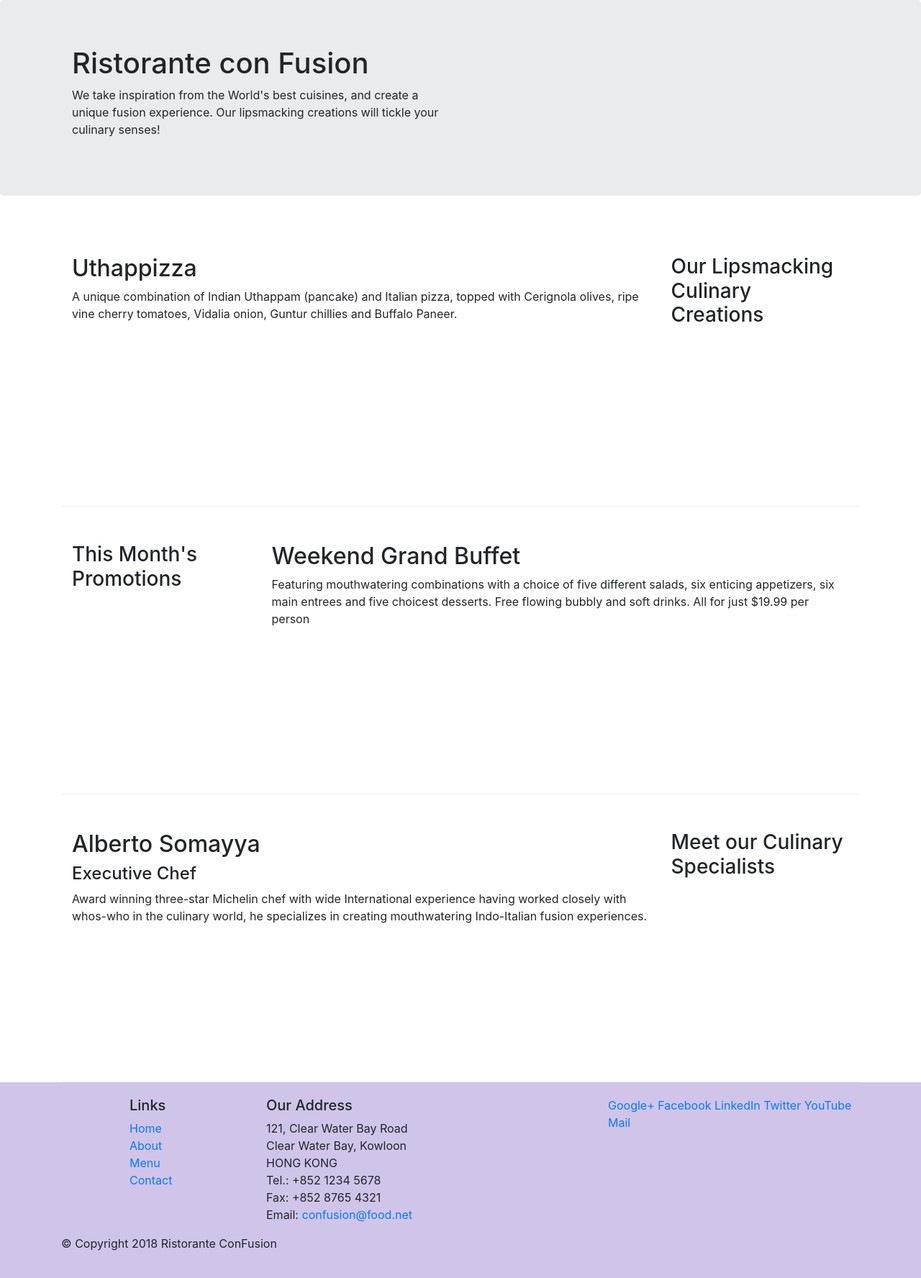
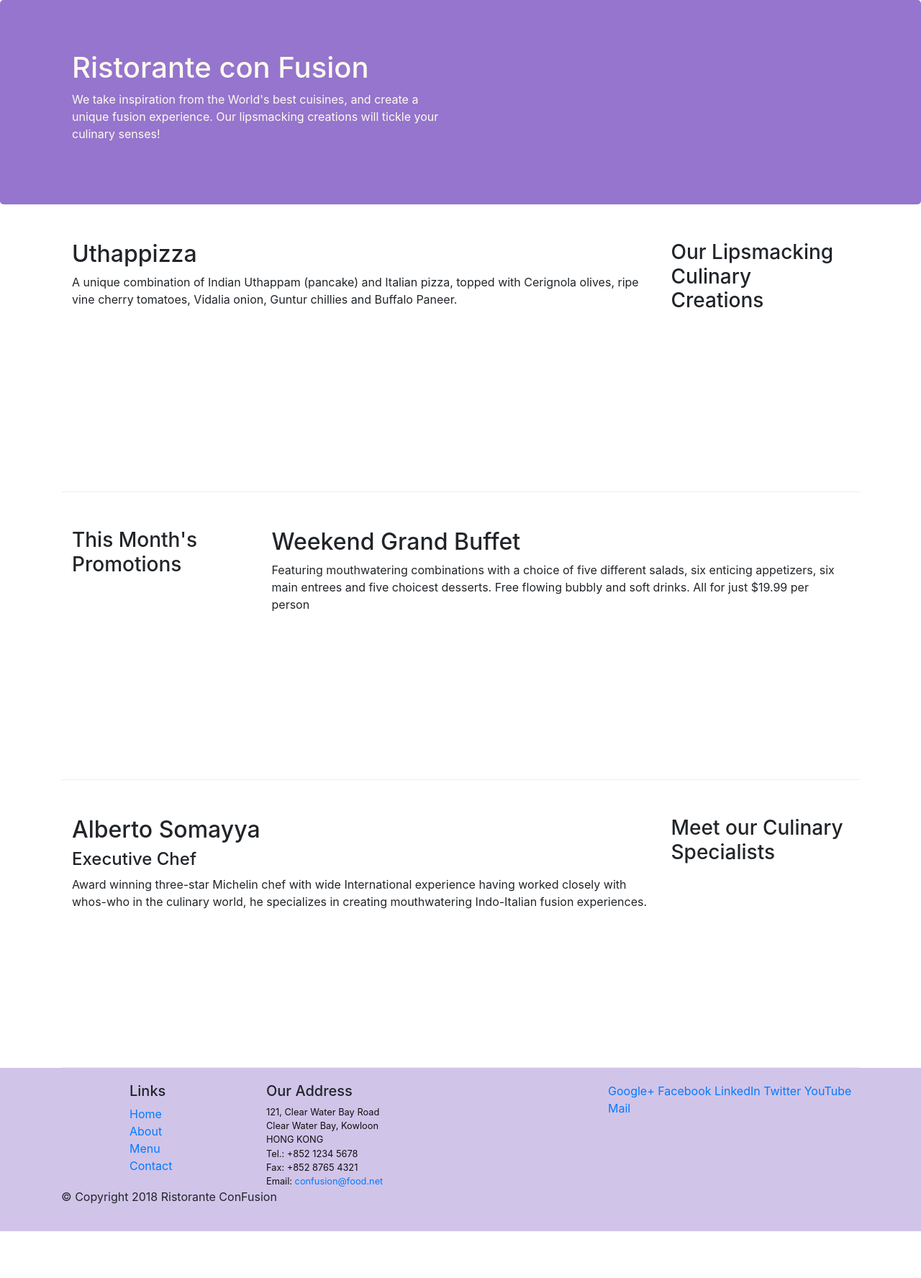
Before and after one commit to Raghav10026/Bootstrap-Course-1, a website: page index.html in a window 1280 px wide. Shown: the whole page at 72% size. After the commit the page ends 1711 px from the top, so only its background shows below. Drawn offline with nearby package versions, Linux system fonts and the light colour scheme.

Commit message:
updated css

```diff
--- a/css/styles.css
+++ b/css/styles.css
@@ -15,3 +15,16 @@
     margin: 0px auto;
     padding: 20px 0px 20px 0px;
 }
+
+.jumbotron {
+    padding: 70px 30px 70px 30px;
+    margin: 0px auto;
+    background: #9575CD;
+    color: floralwhite;
+}
+
+address {
+    font-size: 80%;
+    margin: 0px;
+    color: #0f0f0f;
+}
```
